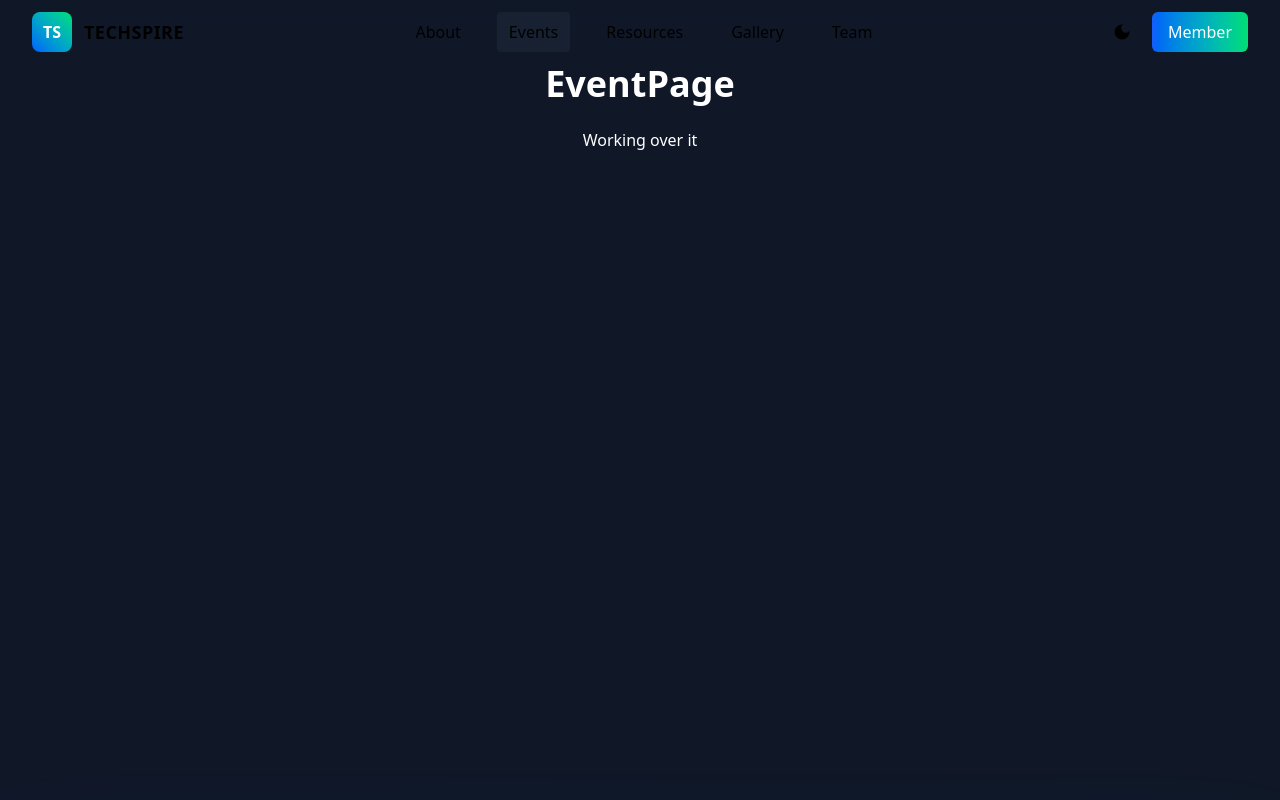
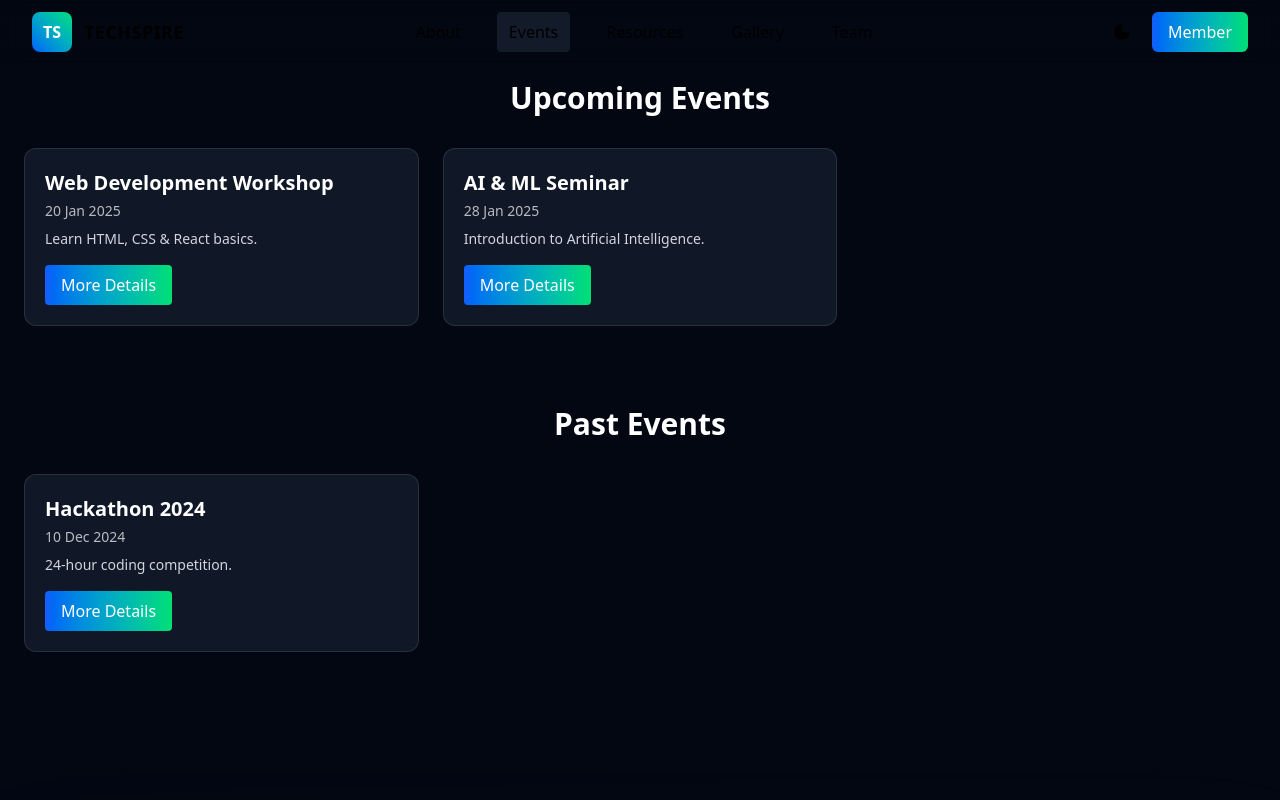
Before and after one commit to Hkjaiswal02/Hack-the-Web-competition, a React (Vite) app: page /events in a window 1280 px wide. Shown: the top 800 px of the page. Built offline with nearby package versions, Linux system fonts and the light colour scheme; the HTML template or start-up script is replaced by a standard one.

Commit message:
completed the events page

```diff
--- a/src/Pages/EventsPage.jsx
+++ b/src/Pages/EventsPage.jsx
@@ -1,17 +1,42 @@
+import { useState } from "react";
+import { upcomingEvents, pastEvents } from "../data/eventData";
+import EventCard from "../components/Events/EventCard";
+import EventModal from "../components/Events/EventModel";
+import SlideUpDown from "../components/SlideUpDown";
 import SlideOnScroll from "../components/ScrollOnScroll";
-const EventsPage = () => {
+
+export default function Events() {
+  const [selectedEvent, setSelectedEvent] = useState(null);
+
   return (
-    <section className="min-h-screen bg-gray-900 text-white py-16 px-4 sm:px-6 lg:px-10">
-      <div className="max-w-7xl mx-auto">
-        <SlideOnScroll>
-          <h1 className="text-3xl md:text-4xl font-bold text-center mb-6">
-            EventPage
-          </h1>
-        </SlideOnScroll>
-        <p className="text-center">Working over it</p>
+    <div className="min-h-screen bg-gray-950 text-white px-6 py-20">
+      <SlideUpDown direction="up">
+        <h2 className="text-3xl font-bold mb-8 text-center">Upcoming Events</h2>
+      </SlideUpDown>
+
+      <div className="grid md:grid-cols-3 gap-6 mb-20">
+        {upcomingEvents.map((event) => (
+          <SlideOnScroll>
+            <EventCard key={event.id} event={event} onOpen={setSelectedEvent} />
+          </SlideOnScroll>
+        ))}
       </div>
-    </section>
+
+      <SlideUpDown direction="up">
+        <h2 className="text-3xl font-bold mb-8 text-center">Past Events</h2>
+      </SlideUpDown>
+
+      <div className="grid md:grid-cols-3 gap-6">
+        {pastEvents.map((event) => (
+          <SlideOnScroll>
+            <EventCard key={event.id} event={event} onOpen={setSelectedEvent} />
+          </SlideOnScroll>
+        ))}
+      </div>
+      <EventModal
+        event={selectedEvent}
+        onClose={() => setSelectedEvent(null)}
+      />
+    </div>
   );
-};
-
-export default EventsPage;
+}
--- /dev/null
+++ b/src/components/Events/EventCard.jsx
@@ -0,0 +1,16 @@
+export default function EventCard({ event, onOpen }) {
+  return (
+    <div className="bg-gray-900 rounded-xl p-5 border border-white/10 hover:scale-105 transition">
+      <h3 className="text-xl font-semibold mb-1">{event.title}</h3>
+      <p className="text-sm opacity-70 mb-2">{event.date}</p>
+      <p className="text-sm text-gray-300 mb-4">{event.shortDesc}</p>
+
+      <button
+        onClick={() => onOpen(event)}
+        className="px-4 py-2 rounded bg-linear-to-r from-blue-600 to-green-400 hover:scale-105 transition"
+      >
+        More Details
+      </button>
+    </div>
+  );
+}
--- /dev/null
+++ b/src/components/Events/EventModel.jsx
@@ -0,0 +1,36 @@
+import { FaLocationDot } from "react-icons/fa6";
+import { RxCross2 } from "react-icons/rx";
+export default function EventModal({ event, onClose }) {
+  if (!event) return null;
+
+  return (
+    <div className="fixed inset-0 bg-black/70 flex items-center justify-center z-50 px-4">
+      <div className="bg-gray-900 text-white rounded-xl p-6 max-w-md w-full relative animate-fadeIn">
+        <button
+          onClick={onClose}
+          className="absolute top-3 right-3 text-xl hover:text-red-400"
+        >
+          <RxCross2 />
+        </button>
+
+        <h2 className="text-2xl font-bold mb-2">{event.title}</h2>
+        <p className="text-sm opacity-70 mb-2">{event.date}</p>
+        <p className="text-sm mb-3 flex items-center gap-1.5">
+          <FaLocationDot />
+          {event.location}
+        </p>
+
+        <p className="text-gray-300 text-sm leading-relaxed">
+          {event.fullDesc}
+        </p>
+
+        <button
+          onClick={onClose}
+          className="mt-5 w-full py-2 rounded-md bg-linear-to-r from-blue-600 to-green-400 hover:scale-105 transition"
+        >
+          Close
+        </button>
+      </div>
+    </div>
+  );
+}
```
